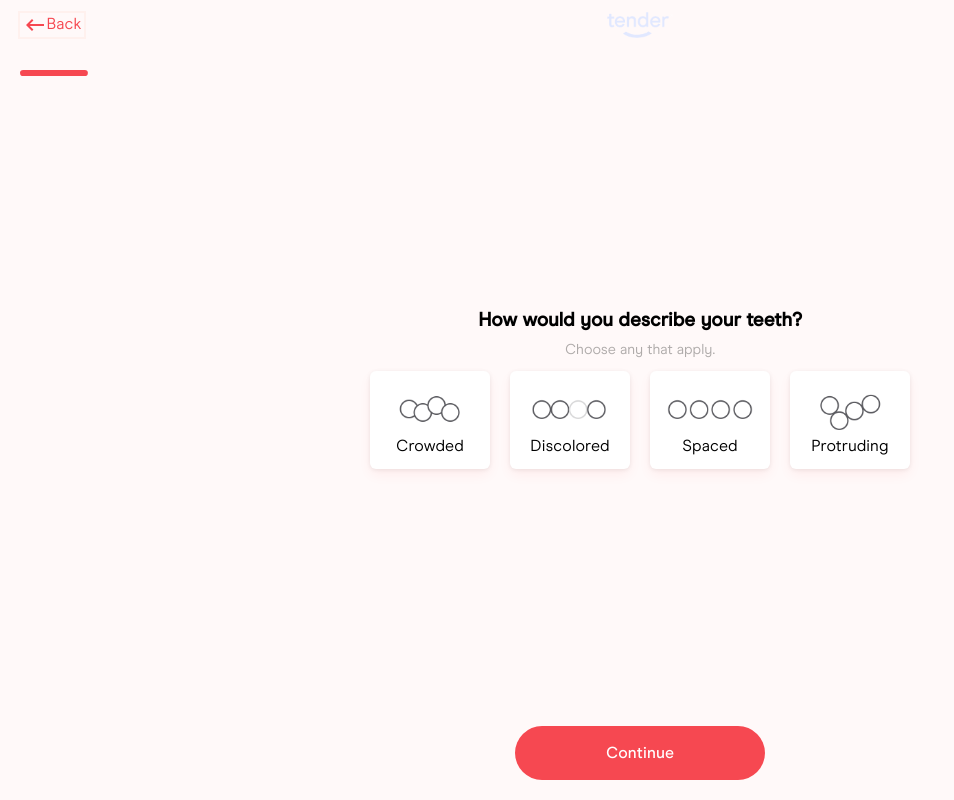
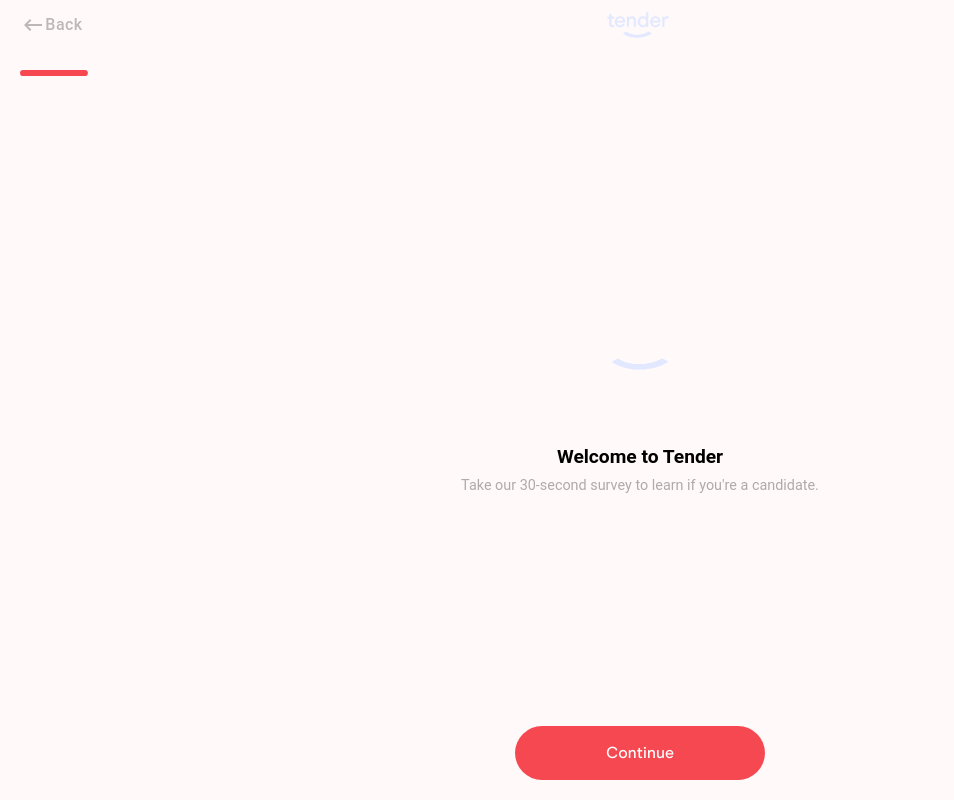
Before and after one commit to LarisaYeskova/quiz, a React (Create React App) app: page / in a window 1280 px wide. Shown: the whole page, without its empty margins (0-954 px from the left). Built offline with nearby package versions, Linux system fonts and the light colour scheme.

Commit message:
add welcome and form pages

```diff
--- a/src/components/Main.js
+++ b/src/components/Main.js
@@ -8,7 +8,10 @@
 import OneChoiceQuestion from "./questions/OneChoiceQuestion";
 import MultiChoiceImgQuestion from "./questions/MultiChoiceQuestionImg";
 import { Line } from 'rc-progress';
-import { styles } from './main.styles';
+import { mainStyles } from './main.styles';
+import Welcome from "./questions/Welcome";
+import QuizForm from "./questions/QuizForm";
+
 
 
 
@@ -16,7 +19,7 @@
 export default function Main() {
     const [questions, setQuestions] = useState(QUESTIONS)
     const steps = [1, 2, 3, 4, 5, 6, 7, 8, 9]
-    const [questionNumber, setQuestionNumber] = useState(1);
+    const [questionNumber, setQuestionNumber] = useState(0);
     const [percentage, setPercentage] = useState(5)
 
     const handleOnClickNext = () => {
@@ -27,7 +30,13 @@
         setQuestionNumber(questionNumber - 1)
         setPercentage(percentage - 10)
     }
-
+    const doesAnswerExist = () => {
+        if (!currentQuestion) return false;
+        if (Array.isArray(currentQuestion.answer)) {
+            return !!currentQuestion.answer.length;
+        }
+        return !!currentQuestion.answer?.text?.trim();
+    }
 
     const onChange = (answer) => {
         let newQuestion = { ...questions[questionNumber - 1], answer };
@@ -50,22 +59,27 @@
                 return null;
         }
     };
-    console.log(questionNumber)
-    // console.log(questions.map((question) => question.answer))
+    // console.log(questionNumber)
+    console.log(questions.map((question) => question.answer))
 
     return (
-        <Box sx={styles.mainContainer}>
+        <Box sx={mainStyles.mainContainer}>
             <Box>
-                <Box sx={[styles.flex, styles.alignCenter, styles.marginBottom10]}>
-                    <Box sx={[styles.absolute, styles.mainButtonBack]}>
+                <Box sx={[mainStyles.flex, mainStyles.alignCenter, mainStyles.marginBottom10]}>
+                    <Box sx={[mainStyles.absolute, mainStyles.mainButtonBack]}>
                         <Button
+                            disabled={questionNumber <= 0}
                             onClick={handleOnClickBack}
-                            sx={[styles.redDefaultColor, styles.textTransformNone, styles.boxShadowDefault, styles.mainButtonBack]}>
+                            sx={[
+                                mainStyles.redDefaultColor,
+                                mainStyles.textTransformNone,
+                                questionNumber <= 0 ? { boxShadow: 'none' } : mainStyles.boxShadowDefault,
+                                mainStyles.mainButtonBack]}>
                             <KeyboardBackspaceIcon />
-                            <Typography variant="h4" fontFamily={"Modern-Era-Regular"} sx={styles.redDefaultColor}>Back</Typography>
+                            Back
                         </Button>
                     </Box>
-                    <Box sx={[styles.flex, styles.justifyCenter, styles.fullWidth]}>
+                    <Box sx={[mainStyles.flex, mainStyles.justifyCenter, mainStyles.fullWidth]}>
                         <img
                             style={{
                                 textAlign: 'center',
@@ -78,16 +92,30 @@
                     </Box>
                 </Box>
                 <Line percent={percentage} strokeWidth={0.5} strokeColor="#f64851" trailColor='#fff9f9' />
+
             </Box>
+            <Box sx={{ display: 'flex', flexDirection: 'column', justifyContent: 'center', height: '100%' }}>
+                {questionNumber === 0 &&
+                    <Welcome />
+                }
+                {questions.length + 1 === questionNumber &&
+                    <QuizForm />
+                }
+                {!!currentQuestion && getQuestion(currentQuestion)}
+            </Box>
+            {(questionNumber === 0 || doesAnswerExist()) ?
+                <Box sx={[mainStyles.marginBottom20, mainStyles.buttonMediaBox]}>
+                    <Button
+                        onClick={handleOnClickNext}
+                        sx={mainStyles.mainButton}>
+                        <Typography fontFamily={'Modern-Era-Medium'}>Continue</Typography>
+                    </Button>
+                </Box>
+                :
+                <Box sx={{ height: '94px' }}></Box>
+            }
 
-            {getQuestion(currentQuestion)}
-            <Box sx={[styles.marginBottom20, styles.buttonMediaBox]}>
-                <Button
-                    onClick={handleOnClickNext}
-                    sx={styles.mainButton}>
-                    <Typography fontFamily={'Modern-Era-Medium'}>Continue</Typography>
-                </Button>
-            </Box>
-        </Box>
+
+        </Box >
     )
 }
--- a/src/components/main.styles.js
+++ b/src/components/main.styles.js
@@ -1,4 +1,4 @@
-export const styles = {
+export const mainStyles = {
     mainContainer: {
         margin: '0px 20px',
         textAlign: 'center',
--- a/src/components/questions/MultiChoiceQuestion.jsx
+++ b/src/components/questions/MultiChoiceQuestion.jsx
@@ -52,12 +52,17 @@
                                 <Typography variant="h6" fontFamily={"Modern-Era-Regular"}>Other</Typography>
                             </Box>
                             <Box>
-                                <TextField fullWidth sx={[styles.questionTextField, {
+                                <TextField
+                                    multiline
+                                    maxRows={4}
+                                    fullWidth
+                                    sx={[styles.questionTextField, {
                                         "& .MuiOutlinedInput-root.Mui-focused": {
                                             "& > fieldset": {
                                                 borderColor: "#f64851"
                                             }
                                         },
+
                                     }]} />
                             </Box>
                         </Box>
--- /dev/null
+++ b/src/components/questions/QuizForm.jsx
@@ -0,0 +1,45 @@
+import { Box, Button, TextField, Typography } from "@mui/material"
+import CheckCircleIcon from '@mui/icons-material/CheckCircle';
+import { styles } from "./questions.styles";
+import { mainStyles } from "../main.styles";
+
+export default function QuizForm() {
+    return (
+        <Box sx={styles.questionContainer}>
+            <Box sx={styles.mediaBox}>
+                <Box>
+                    <CheckCircleIcon sx={styles.CheckCircle} />
+                </Box>
+                <Box>
+                    <Typography variant='h3'>Assessment complete.</Typography>
+                </Box>
+                <Box>
+                    <Typography variant='h5'>We just need a little more information so that we can send your results.</Typography>
+                </Box>
+                <Box sx={[styles.mb15, styles.mt20]}>
+                    <Box sx={styles.textFieldLabel}>First Name</Box>
+                    <TextField fullWidth sx={styles.bgWhite} placeholder='Enter your first name' />
+                </Box>
+                <Box sx={styles.mb15}>
+                    <Box sx={styles.textFieldLabel}> Email</Box>
+                    <TextField fullWidth sx={styles.bgWhite} placeholder='Enter your Email' />
+                </Box>
+                <Box sx={styles.mb15}>
+                    <Box sx={styles.textFieldLabel}>Zip code</Box>
+                    <TextField fullWidth sx={styles.bgWhite} placeholder='Enter your zip code' />
+                </Box>
+                <Box sx={[mainStyles.marginBottom20, mainStyles.buttonMediaBox]}>
+                    <Button
+                        sx={mainStyles.mainButton}>
+                        <Typography fontFamily={'Modern-Era-Medium'}>See result</Typography>
+                    </Button>
+                </Box>
+                <Box>
+                    <Typography variant="h7"
+                    >By clicking “See results" you agree to receive offers and updates from Tender. You can unsubscribe <br />at any time.
+                    </Typography>
+                </Box>
+            </Box>
+        </Box>
+    )
+}
--- a/src/components/questions/QuestionFirst.jsx
+++ b/src/components/questions/Welcome.jsx
@@ -1,10 +1,10 @@
 import { Box, Typography } from "@mui/material"
 import Smile from "../../assets/sans_titre.png"
+import { styles } from "./questions.styles"
 
-export default function FirstQuestion() {
+export default function Welcome() {
     return (
-        <Box sx={{ display: 'flex', flexDirection: 'column', justifyContent: 'center', alignItems: 'center' }}>
-            1
+        <Box sx={styles.questionContainer}>
             <Box>
                 <img
                     style={{
@@ -13,6 +13,7 @@
                         height: '150px'
                     }}
                     src={Smile}
+                    alt='smile'
                 />
             </Box>
             <Box>
--- a/src/components/questions/questions.styles.js
+++ b/src/components/questions/questions.styles.js
@@ -72,6 +72,11 @@
     checkBoxContainer: {
         margin: '0px 10px',
     },
+    CheckCircle: {
+        color: '#f64851',
+        width: '50px',
+        height: '50px'
+    },
     questionTextField: {
         borderRadius: '6px',
         backgroundColor: '#ffff',
@@ -85,10 +90,24 @@
         width: '16px',
         height: '16px',
     },
+    textFieldLabel: {
+        textAlign: 'start',
+        marginBottom: '10px'
+    },
     mb10: {
         marginBottom: '10px'
     },
+    mb15: {
+        marginBottom: '15px'
+    },
+    mt20: {
+        marginTop: '20px',
+    },
     mt30: {
         marginTop: '30px'
+    },
+    bgWhite: {
+        backgroundColor: '#ffff'
     }
+
 };
--- a/src/theme.js
+++ b/src/theme.js
@@ -39,6 +39,12 @@
       textTransform: 'none',
       color: 'rgba(0, 0, 0, 0.73)'
     },
+    h7: {
+      fontSize: '0.8rem',
+      fontWeight: '400',
+      textTransform: 'none',
+      color: 'rgba(0, 0, 0, 0.5)'
+    }
   },
   components: {
     MuiButton: {
```
Also changed, not shown: src/components/questions/QuestionNinth.jsx (deleted, +0 -33 lines). Lines whose indentation alone changed are shown as unchanged.
